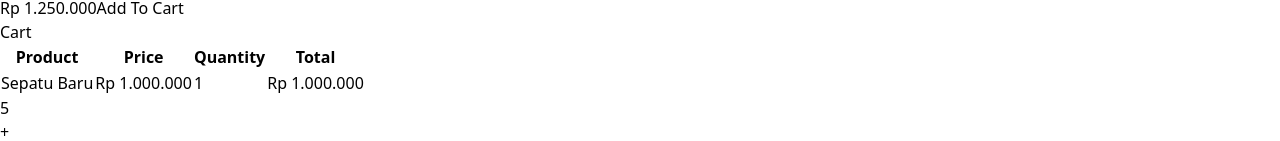
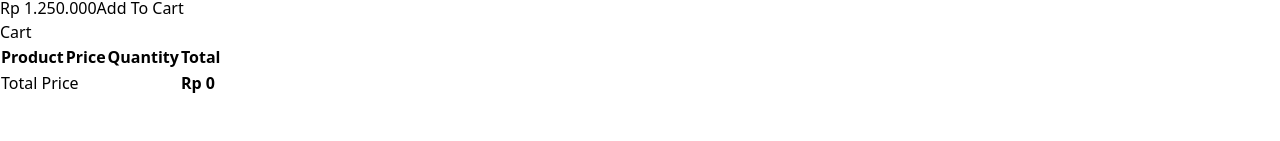
Before and after one commit to daffaabp/learn-react-basic, a React (Vite) app: page /products in a window 1280 px wide. Shown: the part 1192-1333 px from the top of the page. After the commit the page ends 1288 px from the top, so only its background shows below. Built offline with nearby package versions, Linux system fonts and the light colour scheme.

Commit message:
useEffect

```diff
--- a/src/pages/products.jsx
+++ b/src/pages/products.jsx
@@ -1,4 +1,4 @@
-import React, { useState } from 'react'
+import React, { useEffect, useState } from 'react'
 import CardProduct from '../components/Fragments/CardProduct'
 import Button from '../components/Elements/Buttons';
 import Counter from '../components/Fragments/Counter';
@@ -30,25 +30,55 @@
 const email = localStorage.getItem("email");
 
 const ProductsPage = () => {
-    const [cart, setCart] = useState([
-        {
-            id: 1,
-            qty: 1,
+    // Membuat state cart untuk menyimpan data keranjang belanja dengan nilai awal array kosong
+    const [cart, setCart] = useState([]);
+    // Membuat state totalPrice untuk menyimpan total harga dengan nilai awal 0
+    const [totalPrice, setTotalPrice] = useState(0);
+
+    // useEffect yang dijalankan sekali saat komponen dimount
+    // Mengambil data cart dari localStorage dan mengubah dari string JSON menjadi array
+    // Jika tidak ada data di localStorage, nilai default array kosong
+    useEffect(() => {
+        setCart(JSON.parse(localStorage.getItem("cart")) || []);
+    }, [])
+
+    // useEffect yang dijalankan setiap kali cart berubah
+    useEffect(() => {
+        if (cart.length > 0) {
+            // Menghitung total harga dengan reduce
+            // acc adalah akumulator, item adalah setiap item di cart
+            const sum = cart.reduce((acc, item) => {
+                // Mencari data produk berdasarkan id
+                const product = products.find((product) => product.id === item.id);
+                // Menambahkan harga produk dikali quantity ke akumulator
+                return acc + product.price * item.qty;
+            }, 0);
+            // Set total price dengan hasil perhitungan
+            setTotalPrice(sum);
+            // Simpan cart ke localStorage dalam bentuk string JSON
+            localStorage.setItem("cart", JSON.stringify(cart));
         }
-    ]);
+    }, [cart])
 
+    // Fungsi untuk handle logout
     const handleLogout = () => {
+        // Menghapus data email dan password dari localStorage
         localStorage.removeItem("email");
         localStorage.removeItem("password");
+        // Redirect ke halaman login
         window.location.href = "/login";
     }
 
+    // Fungsi untuk menambahkan produk ke cart
     const handleAddToCart = (id) => {
+        // Cek apakah produk sudah ada di cart
         if (cart.find(item => item.id === id)) {
+            // Jika ada, update quantity +1
             setCart(
                 cart.map(item => item.id === id ? { ...item, qty: item.qty + 1 } : item)
             )
         } else {
+            // Jika belum ada, tambahkan produk baru dengan qty 1
             setCart([...cart, { id, qty: 1 }]);
         }
     }
@@ -96,14 +126,22 @@
                                     </tr>
                                 );
                             })}
+                            <tr>
+                                <td colSpan={3}>Total Price</td>
+                                <td>
+                                    <b>
+                                        Rp {totalPrice.toLocaleString('id-ID', { styles: 'currency', currency: 'IDR' })}
+                                    </b>
+                                </td>
+                            </tr>
                         </tbody>
                     </table>
                 </div>
             </div>
 
-            <div className="mt-5 flex justify-center mb-5">
+            {/* <div className="mt-5 flex justify-center mb-5">
                 <Counter></Counter>
-            </div>
+            </div> */}
         </>
     )
 }
```
